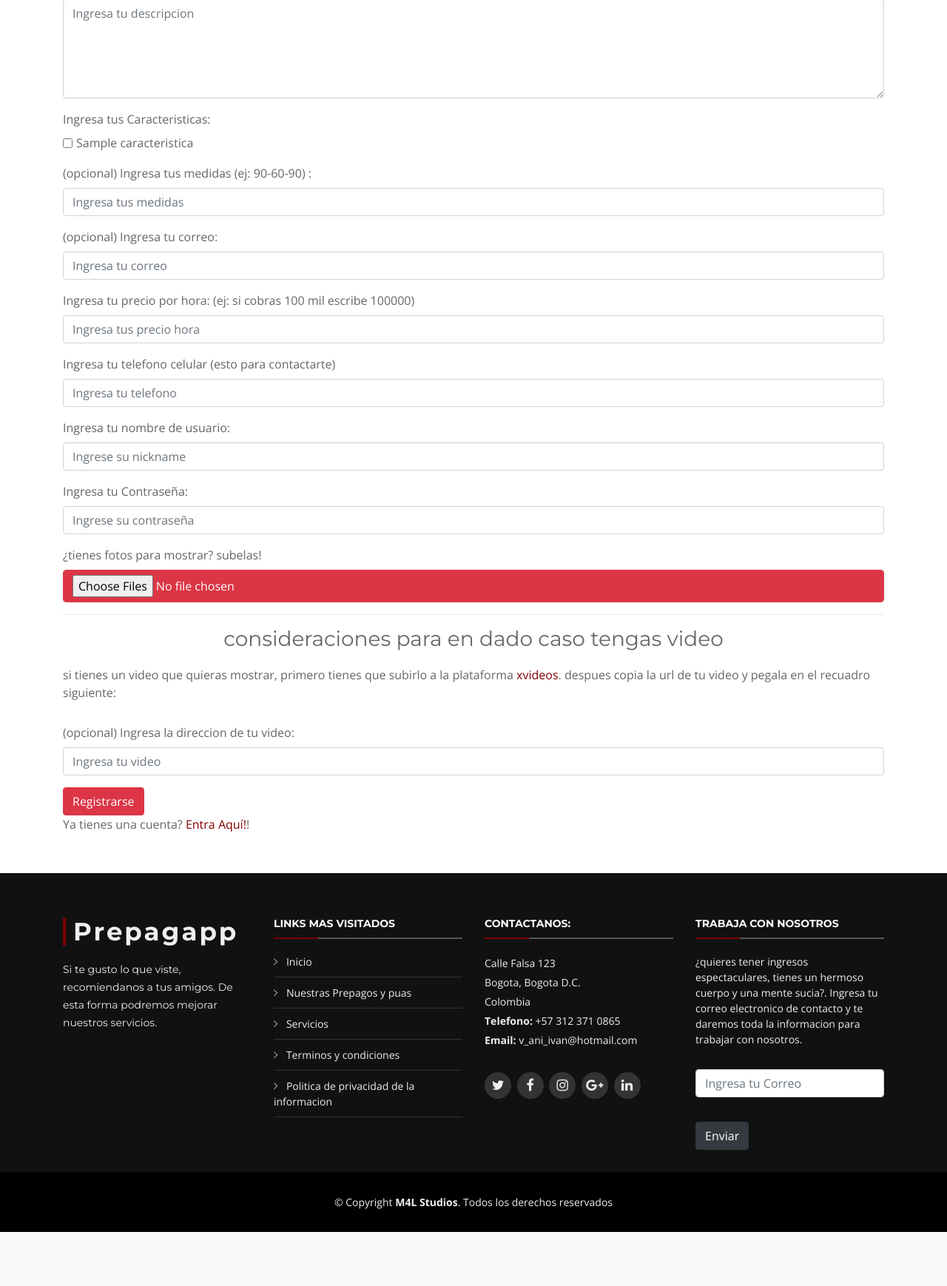
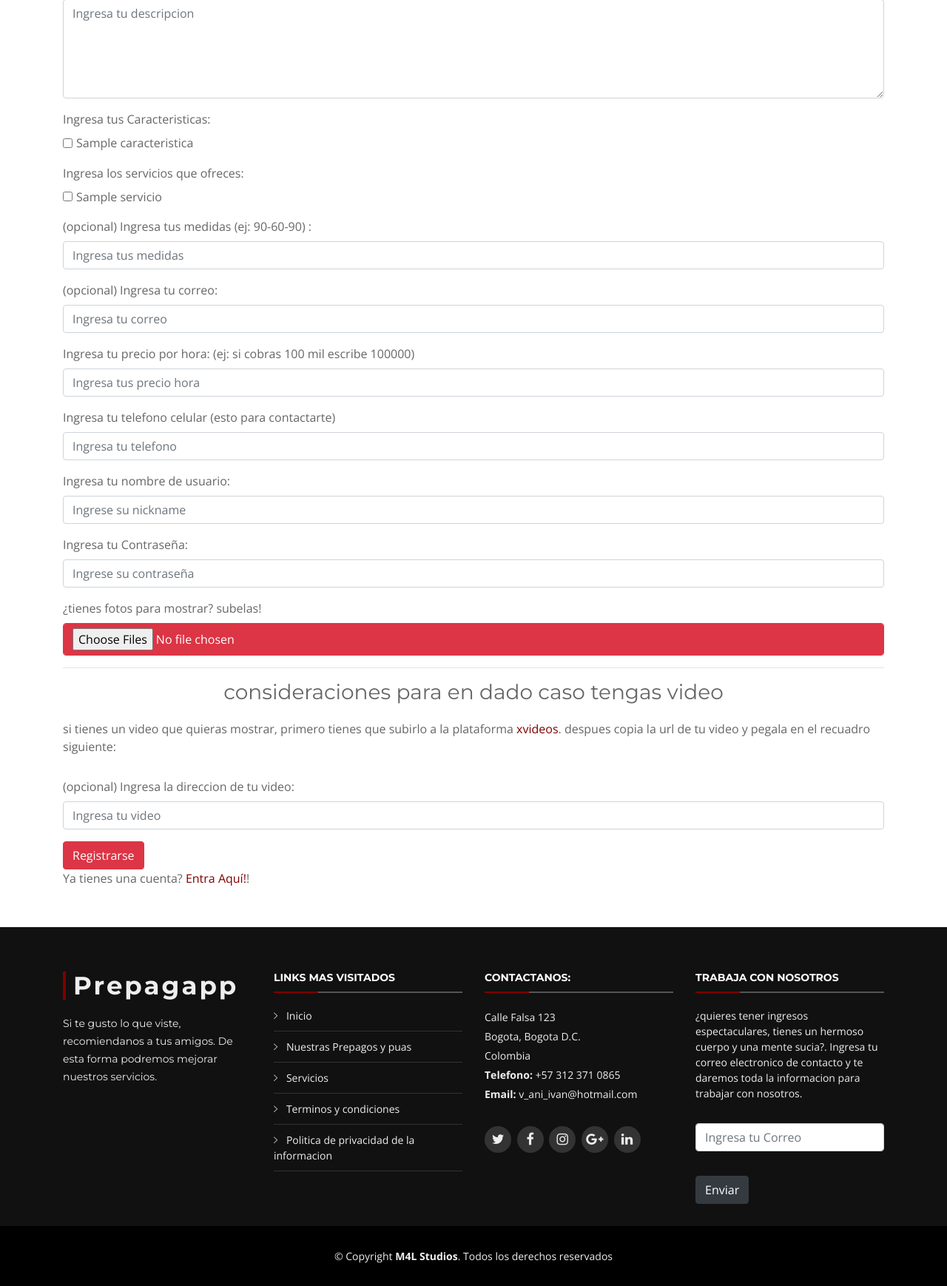
Before and after one commit to cealmaster/Prepagapp, a PHP site: page /registroScort.php in a window 1280 px wide. Shown: the part 372-2110 px from the top of the page at 74% size. Before the commit the page ends 2037 px from the top, so only its background shows below. Run offline with PHP 8.4, Linux system fonts and the light colour scheme; tables that the repository leaves empty or names only in its code hold one stand-in row (values such as "Sample post"); some web fonts are replaced.

Commit message:
version con ingreso completo de scort

```diff
--- a/registroScort.php
+++ b/registroScort.php
@@ -20,6 +20,21 @@
 					echo "<div class=\"form-check form-check-inline\">";
 					echo"<input class=\"form-check-input\" type=\"checkbox\" name=\"cara[]\" id=\"".$nombreCaracteristica."\" value=\"".$nombreCaracteristica."\">";
 					echo "<label class=\"form-check-label\" for=\"".$nombreCaracteristica."\">".$nombreCaracteristica."</label>";
+					echo"</div>";
+				}
+			}
+		}
+		function obtenerServicios(){
+			$conexion=mysqli_connect("localhost","root","","prepagapp") or
+    		die("Problemas con la conexión");
+        	$registros=mysqli_query($conexion,"select nombreservicio from servicios") or die("Problemas en el select:".mysqli_error($conexion));
+        	$numeroRegistros = mysqli_num_rows($registros);
+			if ($numeroRegistros!=0) {
+				while ($reg=mysqli_fetch_array($registros)) {
+					$nombreServicio = $reg['nombreservicio'];
+					echo "<div class=\"form-check form-check-inline\">";
+					echo"<input class=\"form-check-input\" type=\"checkbox\" name=\"servi[]\" id=\"".$nombreServicio."\" value=\"".$nombreServicio."\">";
+					echo "<label class=\"form-check-label\" for=\"".$nombreServicio."\">".$nombreServicio."</label>";
 					echo"</div>";
 				}
 			}
@@ -63,7 +78,21 @@
 										$insercionCaracteristicas = mysqli_query($conexion, "insert into putacaracteristicas (idputa, idcaracteristica) values (".$idputa.",'".$idCaracteristica."')");
 										if ($insercionCaracteristicas) {
 										}else {
-											echo "no se ingreso";
+											echo "no se ingreso las caracteristicas en la BD";
+										}
+									}
+								}
+								//se suben a la BD los servicios que ofrece
+								if (!empty($_POST['servi'])) {
+									foreach($_POST['servi'] as $seleccionada2) {
+										$consulta3=mysqli_query($conexion, "select idServicio from servicios where nombreservicio='".$seleccionada2."'");
+										$fila3 = mysqli_fetch_row($consulta3);
+										$idServicio = $fila3[0];
+										$insercionServicios = mysqli_query($conexion, "insert into putaServicios (idputa, idServicio) values (".$idputa.",'".$idServicio."')");
+										if ($insercionServicios) {
+											echo "si ingreso el valor".$seleccionada2;
+										}else {
+											echo "no se ingreso los servicios en la BD";
 										}
 									}
 								}
@@ -144,6 +173,11 @@
 						<?php obtenerCategorias(); ?>
 					</div>
 					<div class="form-group">
+						<label for="servicios">Ingresa los servicios que ofreces: </label>
+						<br>
+						<?php obtenerServicios(); ?>
+					</div>
+					<div class="form-group">
 						<label for="medidas">(opcional) Ingresa tus medidas (ej: 90-60-90) :</label>
 						<input type="text" class="form-control" placeholder="Ingresa tus medidas" name="medidas">
 					</div>
```
